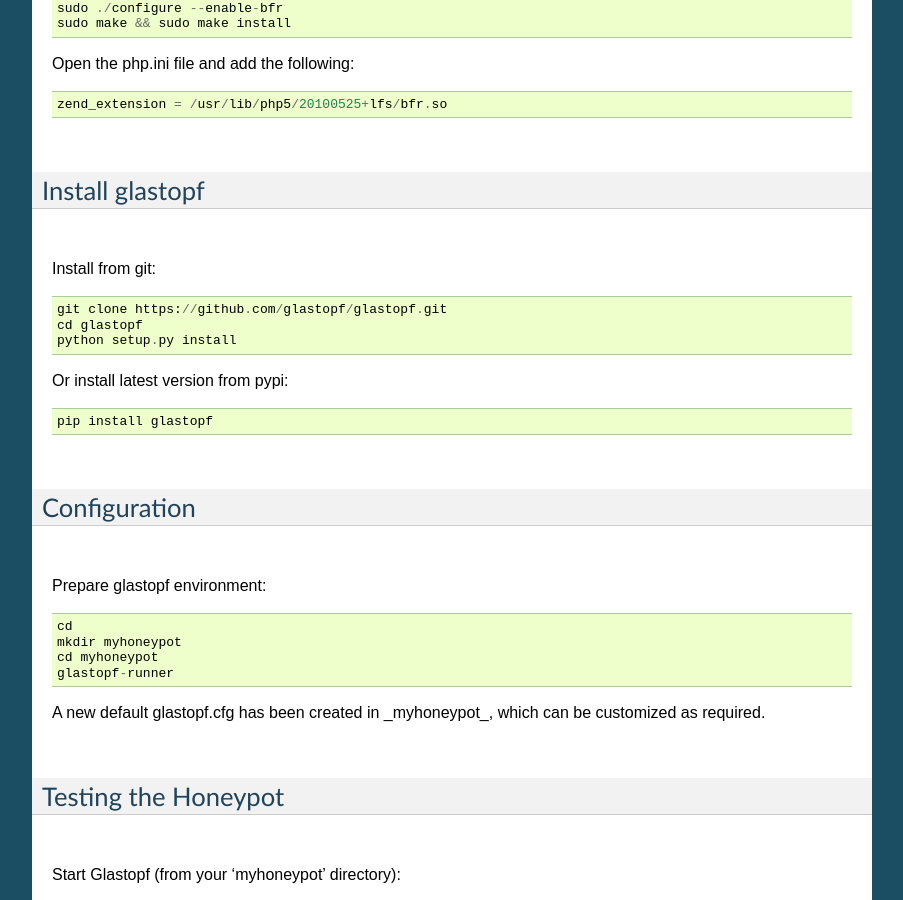
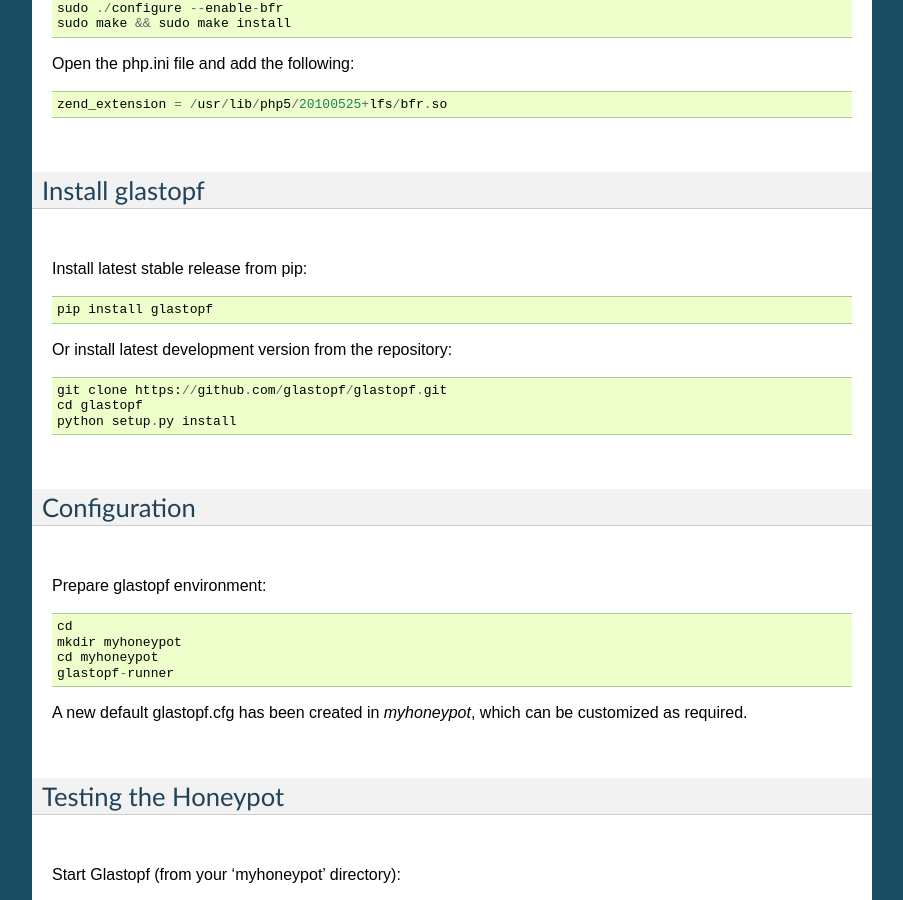
Before and after one commit to mushorg/glastopf, a Sphinx documentation site: the page built from docs/source/installation/installation_ubuntu.rst, in a window 1280 px wide and 900 px high, scrolled down 576 px. Shown: the whole window, without its empty margins (198-1101 px from the left). Built offline with Sphinx 7.4.7, drawn with Linux system fonts in a browser that asks for light colours; formulas are drawn with MathJax 3; pages that are not in the unit, such as notebooks, are missing from menus; some of the changed text lies outside the part shown.

Commit message:
minor cleanups

```diff
--- a/docs/source/installation/installation_ubuntu.rst
+++ b/docs/source/installation/installation_ubuntu.rst
@@ -36,17 +35,15 @@
 Install glastopf
 ==================
 |
+Install latest stable release from pip::
 
-Install from git::
+	pip install glastopf
+
+Or install latest development version from the repository::
 
     git clone https://github.com/glastopf/glastopf.git
     cd glastopf
     python setup.py install
-
-Or install latest version from pypi::
-
-	pip install glastopf
-
 |
 
 Configuration
@@ -60,7 +57,7 @@
 	cd myhoneypot
 	glastopf-runner
 
-A new default glastopf.cfg has been created in _myhoneypot_, which can be customized as required.
+A new default glastopf.cfg has been created in *myhoneypot*, which can be customized as required.
 
 |
 
```
Also changed, not shown: other parts of docs/source/installation/installation_ubuntu.rst (+2 -3 lines).
